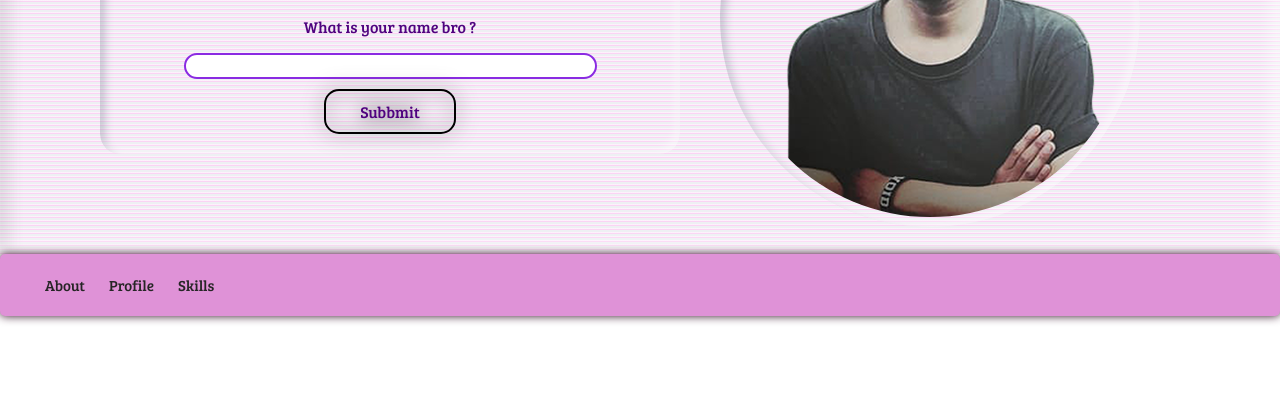
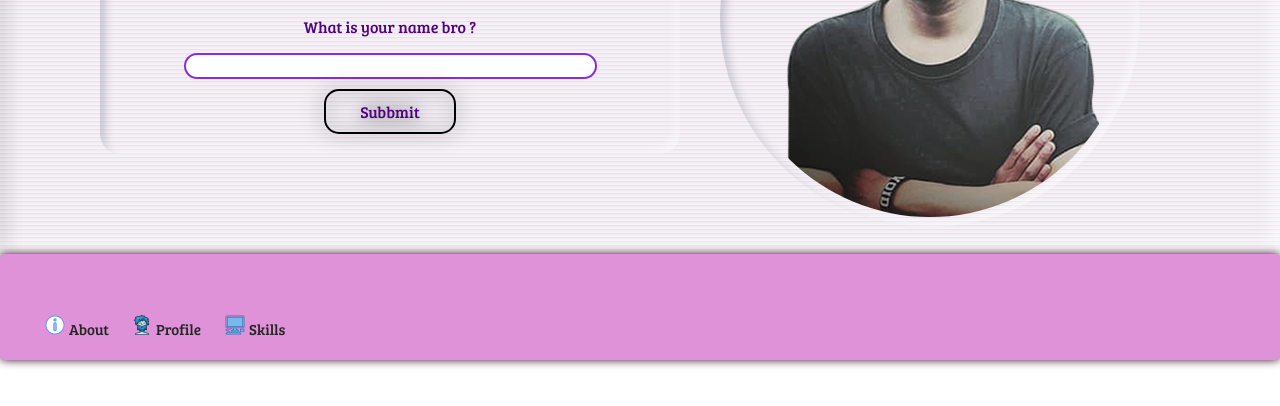
Before and after one commit to Marbutoh-Hub/Portofolio, a plain HTML site: page index.html in a window 1280 px wide. Shown: the part 242-648 px from the top of the page. Drawn offline with Linux system fonts and the light colour scheme.

Commit message:
menambahkan icon about, profile, skills

```diff
--- a/assets/styles/style.css
+++ b/assets/styles/style.css
@@ -177,6 +177,9 @@ nav li {
   margin-right: 20px;
 }
 
+.about {
+  margin-top: 40px;
+}
 nav a {
   font-size: 15px;
   font-weight: 200;
--- a/index.html
+++ b/index.html
@@ -35,12 +35,15 @@
       <nav>
         <ul>
           <li>
-            <a href="#">About</a>
+            <img src="assets/icon/abouticon.png" alt="" class="about" />
+            <a href="#"> About </a>
           </li>
           <li>
+            <img src="assets/icon/profileicon.png" alt="" />
             <a href="#">Profile</a>
           </li>
           <li>
+            <img src="assets/icon/skillicon.png" alt="" />
             <a href="#">Skills</a>
           </li>
         </ul>
```
Also changed, not shown: assets/icon/abouticon.png (added), assets/icon/profileicon.png (added), assets/icon/skillicon.png (added).
